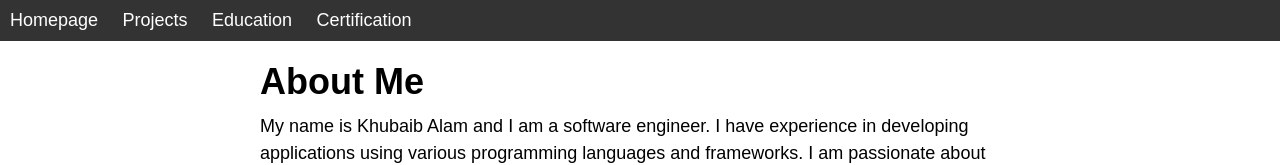
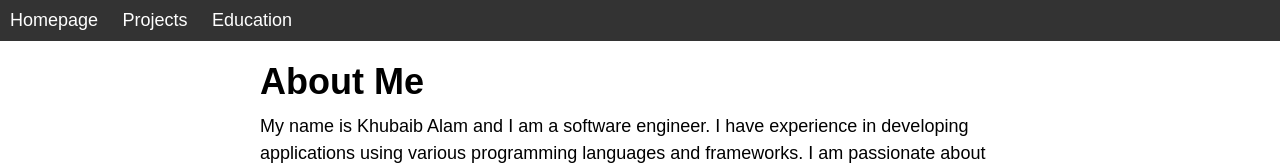
Before and after one commit to khubaibalam2000/DevOps-A1, a plain HTML site: page index.html in a window 1280 px wide. Shown: the top 165 px of the page. Drawn offline with Linux system fonts and the light colour scheme; a script that the page names is missing.

Commit message:
links fixed v2

```diff
--- a/index.html
+++ b/index.html
@@ -13,7 +13,6 @@
         <li><a href="index.html">Homepage</a></li>
         <li><a href="Projects.html">Projects</a></li>
         <li><a href="Education.html">Education</a></li>
-        <li><a href="Certification.html">Certification</a></li>
       </ul>
     </nav>
   </header>
```
